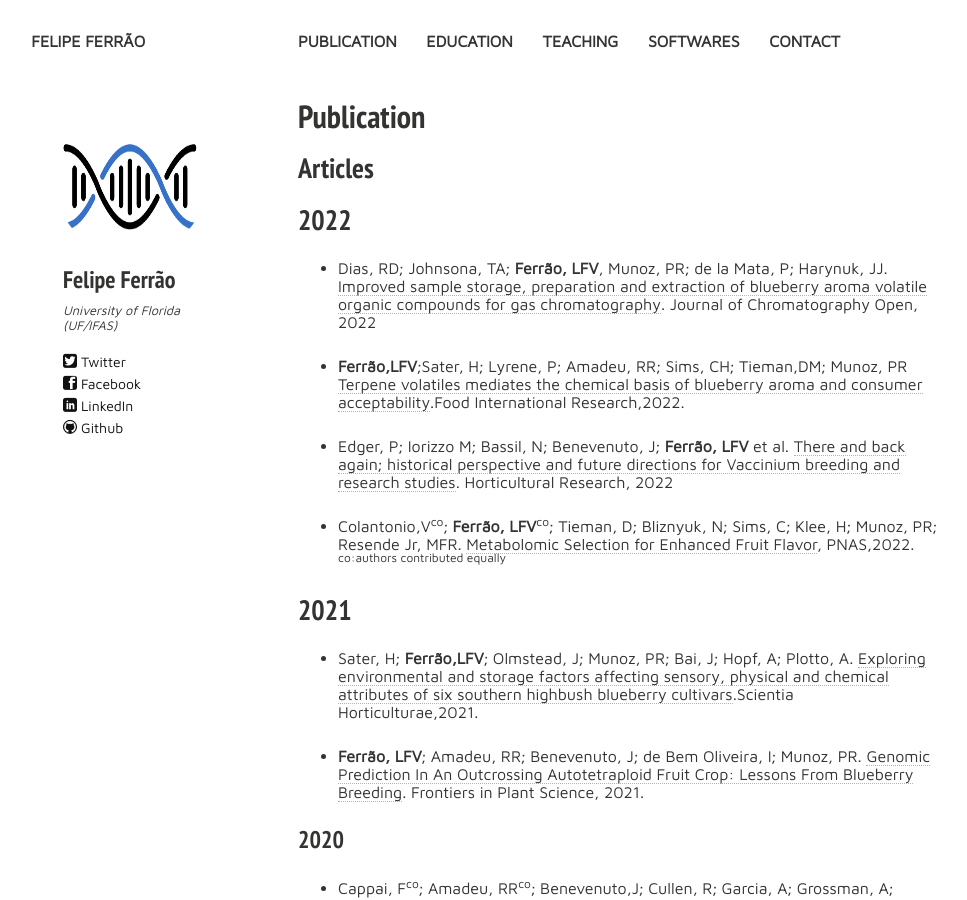
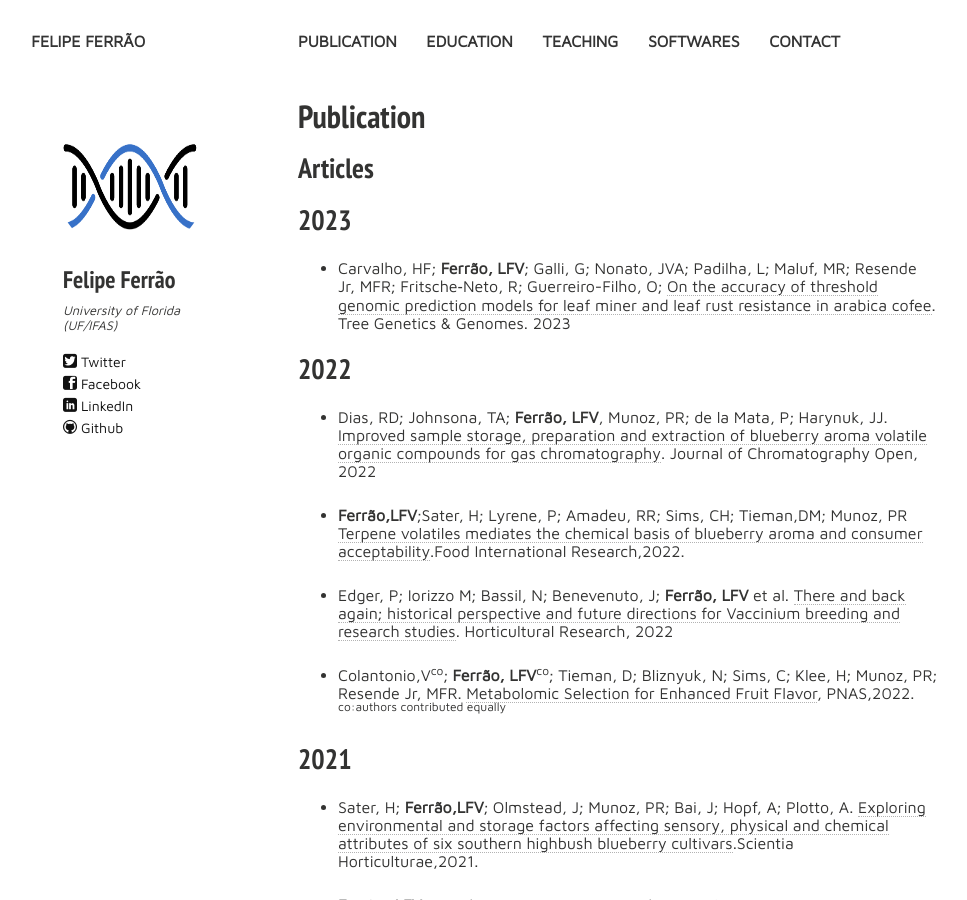
Before and after one commit to lfelipe-ferrao/lfelipe-ferrao.github.io, a Jekyll site: the page built from publication.md, in a window 1280 px wide and 900 px high. Shown: the whole window, without its empty margins (22-989 px from the left). Built offline with Jekyll 4.4.1, drawn with Linux system fonts in a browser that asks for light colours; nearby versions of some CDN libraries.

Commit message:
Update publication.md

```diff
--- a/publication.md
+++ b/publication.md
@@ -13,6 +13,12 @@ tags: [people, undergrads, MSc, PhD, postdocs]
 
 
 ## Articles
+
+## 2023
+
+- Carvalho, HF; **Ferrão, LFV**; Galli, G;  Nonato, JVA; Padilha, L; Maluf, MR; Resende Jr, MFR; Fritsche‑Neto, R; Guerreiro-Filho, O; [On the accuracy of threshold genomic prediction models for leaf miner and leaf rust resistance in arabica cofee](https://link.springer.com/article/10.1007/s11295-022-01581-8).  Tree Genetics & Genomes. 2023
+
+
 
 ## 2022
 
```
